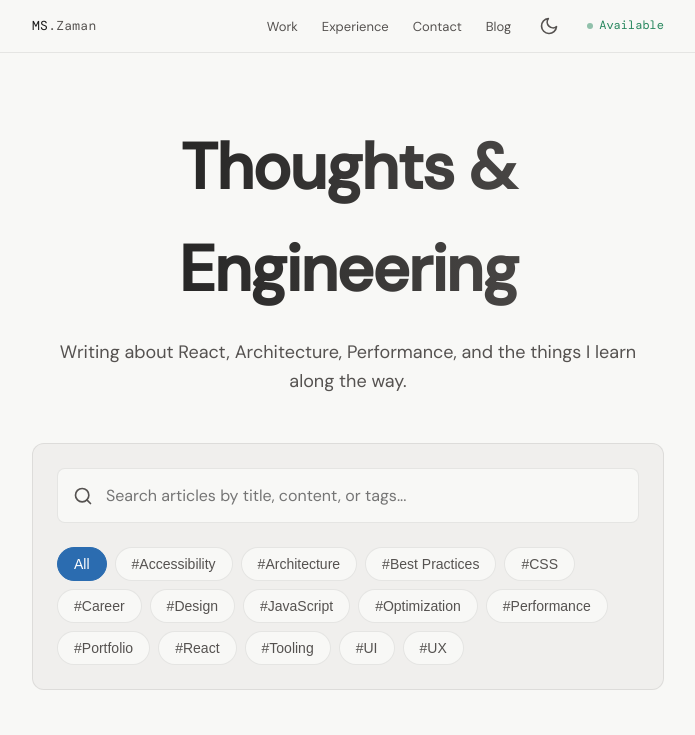
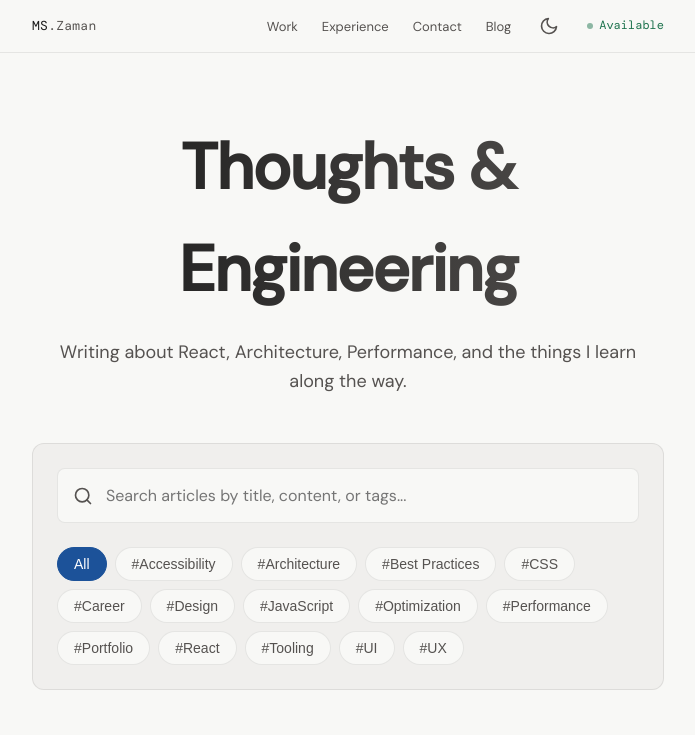
Before and after one commit to ms-zaman/ms-zman-portfolio, an Astro site: page /blog in a window 1280 px wide. Shown: the top 735 px of the page, without its empty margins (292-987 px from the left). Built offline with nearby package versions, Linux system fonts and the light colour scheme; Astro itself is replaced by a stand-in of ours.

Commit message:
style: update color palette for improved contrast and consistency

```diff
--- a/src/styles/global.css
+++ b/src/styles/global.css
@@ -44,24 +44,24 @@
   --bg-3: #e8e7e5;
   --text: #1a1a1a;
   --text-2: #555250;
-  --text-3: #787572;
+  --text-3: #5c5957;
   --border: rgba(0, 0, 0, 0.08);
   --border-2: rgba(0, 0, 0, 0.18);
-  --accent: #2b6cb0;
-  --accent-dim: rgba(43, 108, 176, 0.10);
-  --green: #27875e;
-  --green-dim: rgba(39, 135, 94, 0.10);
+  --accent: #1c5299;
+  --accent-dim: rgba(28, 82, 153, 0.10);
+  --green: #1e734e;
+  --green-dim: rgba(30, 115, 78, 0.10);
 
   --nav-bg: rgba(248, 248, 246, 0.85);
   --mobile-nav-bg: rgba(248, 248, 246, 0.95);
   --ghost-bg: rgba(0, 0, 0, 0.03);
   --ghost-bg-hover: rgba(0, 0, 0, 0.06);
   --ghost-border-hover: rgba(0, 0, 0, 0.15);
-  --selection-bg: rgba(43, 108, 176, 0.2);
-  --accent-border: rgba(43, 108, 176, 0.2);
-  --accent-hover: rgba(43, 108, 176, 0.15);
-  --accent-status-border: rgba(43, 108, 176, 0.2);
-  --green-status-border: rgba(39, 135, 94, 0.2);
+  --selection-bg: rgba(28, 82, 153, 0.2);
+  --accent-border: rgba(28, 82, 153, 0.2);
+  --accent-hover: rgba(28, 82, 153, 0.15);
+  --accent-status-border: rgba(28, 82, 153, 0.2);
+  --green-status-border: rgba(30, 115, 78, 0.2);
   --shadow-card: 0 10px 30px -10px rgba(0, 0, 0, 0.08);
   --code-color: #cf222e;
   --surface: #f0efed;
```
